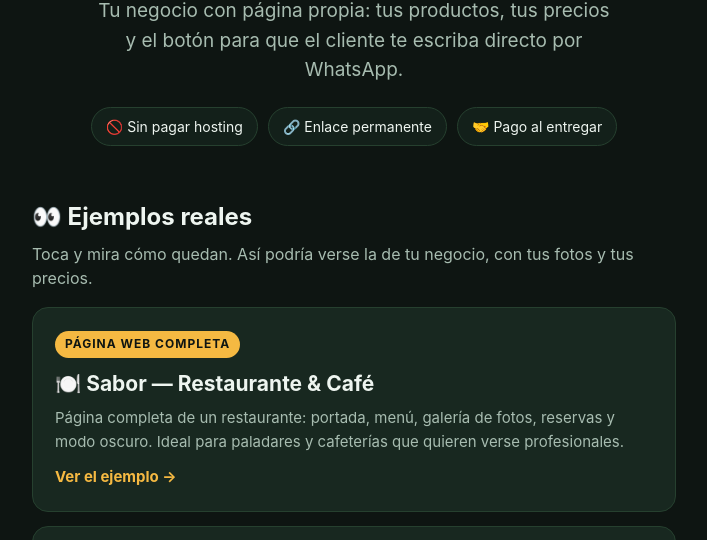
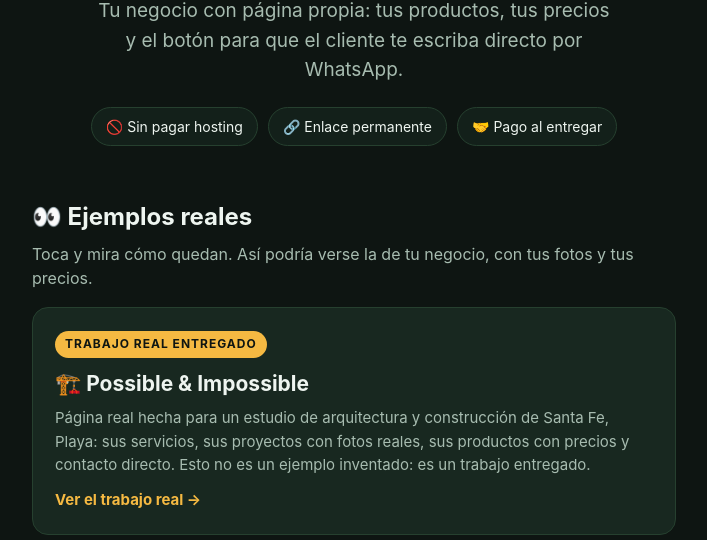
Before and after one commit to Hiosvany83/happy-web, a plain HTML site: page index.html in a window 1280 px wide. Shown: the part 234-774 px from the top of the page, without its empty margins (286-993 px from the left). Drawn offline with Linux system fonts and the light colour scheme.

Commit message:
Añade Possible & Impossible como trabajo real entregado (primera tarjeta)

```diff
--- a/index.html
+++ b/index.html
@@ -74,6 +74,13 @@
   <h2>👀 Ejemplos reales</h2>
   <p class="lead">Toca y mira cómo quedan. Así podría verse la de tu negocio, con tus fotos y tus precios.</p>
 
+  <a class="card" href="https://hiosvany83.github.io/possible-impossible/">
+    <span class="tag">Trabajo real entregado</span>
+    <h3>🏗️ Possible &amp; Impossible</h3>
+    <p>Página real hecha para un estudio de arquitectura y construcción de Santa Fe, Playa: sus servicios, sus proyectos con fotos reales, sus productos con precios y contacto directo. Esto no es un ejemplo inventado: es un trabajo entregado.</p>
+    <span class="go">Ver el trabajo real →</span>
+  </a>
+
   <a class="card" href="https://hiosvany83.github.io/sabor-demo/">
     <span class="tag">Página web completa</span>
     <h3>🍽️ Sabor — Restaurante &amp; Café</h3>
```
